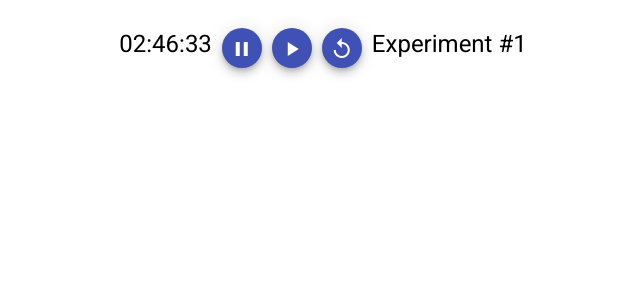
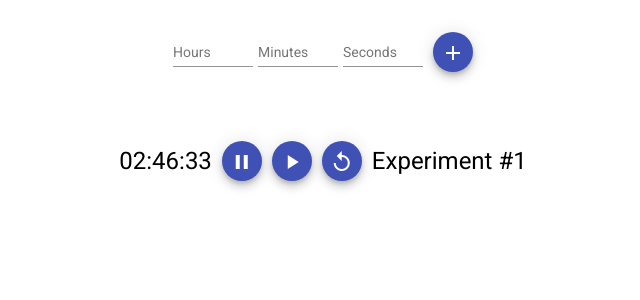
Before and after one commit to FlorianFeka/timeo, an Angular app: page / in a window 1280 px wide. Shown: the top 300 px of the page, without its empty margins (317-957 px from the left). Built offline with nearby package versions, Linux system fonts and the light colour scheme.

Commit message:
add timer creator ui

```diff
--- a/src/app/app.component.css
+++ b/src/app/app.component.css
@@ -1,5 +1,6 @@
 .container {
   display: flex;
+  flex-direction: column;
   justify-content: center;
   align-items: center;
 }
--- a/src/app/app.component.html
+++ b/src/app/app.component.html
@@ -1,3 +1,4 @@
 <div class="container">
+  <timeo-timer-creator></timeo-timer-creator>
   <timeo-timer [time]="9999" name="Experiment #1"></timeo-timer>
 </div>
--- /dev/null
+++ b/src/app/timer-creator/timer-creator.component.css
@@ -0,0 +1,19 @@
+.timer-creator {
+  padding: 2em;
+}
+
+.timer-selector {
+  flex-direction: row;
+}
+
+mat-form-field {
+  width: 80px;
+}
+
+mat-form-field + mat-form-field {
+  margin-left: 5px;
+}
+
+mat-form-field + button {
+  margin-left: 10px;
+}
--- /dev/null
+++ b/src/app/timer-creator/timer-creator.component.html
@@ -0,0 +1,19 @@
+<div class="timer-creator">
+  <div class="timer-selector">
+    <mat-form-field>
+      <mat-label>Hours</mat-label>
+      <input matInput type="number" min="0" />
+    </mat-form-field>
+    <mat-form-field>
+      <mat-label>Minutes</mat-label>
+      <input matInput type="number" min="0" />
+    </mat-form-field>
+    <mat-form-field>
+      <mat-label>Seconds</mat-label>
+      <input matInput type="number" min="0" />
+    </mat-form-field>
+    <button mat-mini-fab color="primary">
+      <mat-icon aria-hidden="false">add</mat-icon>
+    </button>
+  </div>
+</div>
--- /dev/null
+++ b/src/app/timer-creator/timer-creator.component.ts
@@ -0,0 +1,15 @@
+import { Component, OnInit } from '@angular/core';
+
+@Component({
+  selector: 'timeo-timer-creator',
+  templateUrl: './timer-creator.component.html',
+  styleUrls: ['./timer-creator.component.css']
+})
+export class TimerCreatorComponent implements OnInit {
+
+  constructor() { }
+
+  ngOnInit(): void {
+  }
+
+}
--- a/src/app/timer/timer.component.css
+++ b/src/app/timer/timer.component.css
@@ -2,6 +2,10 @@
   display: flex;
   flex-direction: row;
   padding: 2em;
+}
+
+h1 {
+  margin-top: 4px;
 }
 
 h1 + button {
```
Also changed, not shown: src/app/app.module.ts (+6 -3 lines), 1 other file (tests, documents, lock files or other folders).
